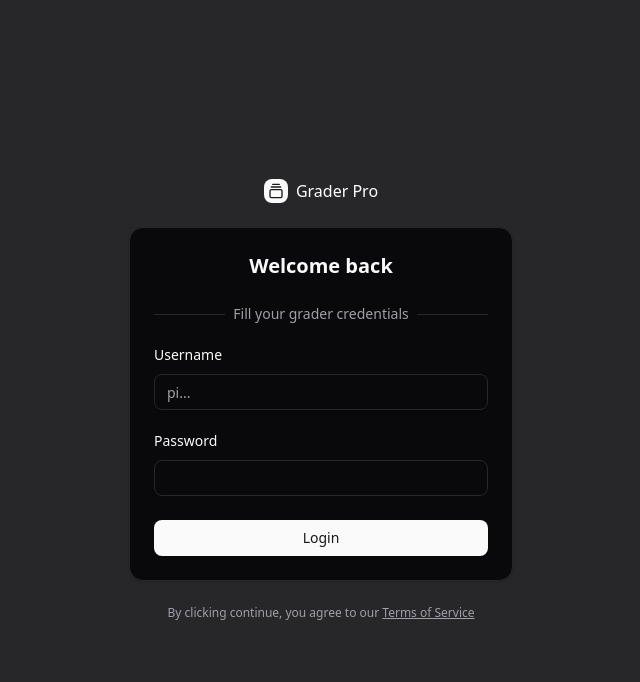
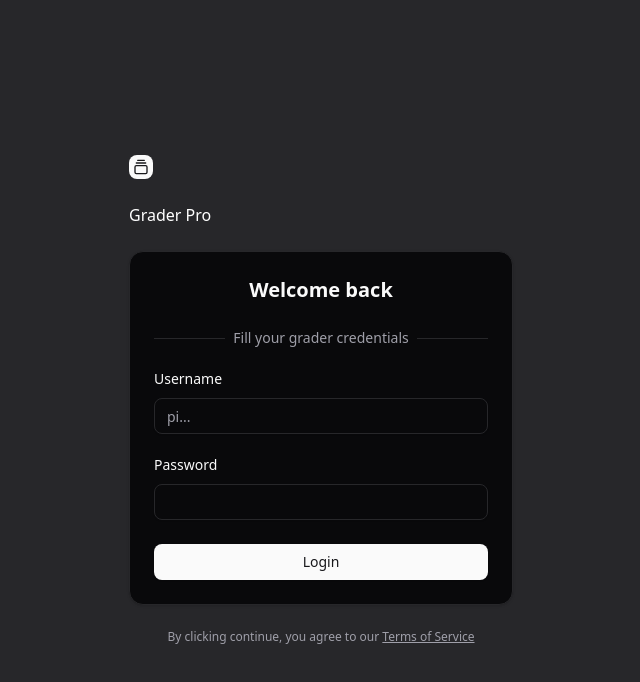
Before and after one commit to kostassagma/grader-pro, a React (Vite) app in the folder frontend/: page / in a window 1280 px wide. Shown: the top 682 px of the page, without its empty margins (319-959 px from the left). Built offline with nearby package versions, Linux system fonts and the light colour scheme.

Commit message:
removing a tag from homepage

```diff
--- a/frontend/src/pages/index.tsx
+++ b/frontend/src/pages/index.tsx
@@ -5,12 +5,10 @@ export default function LandingPage() {
   return (
     <div className="flex min-h-svh flex-col items-center justify-center gap-6 bg-muted p-6 md:p-10">
       <div className="flex w-full max-w-sm flex-col gap-6">
-        <a href="#" className="flex items-center gap-2 self-center font-medium">
-          <div className="flex h-6 w-6 items-center justify-center rounded-md bg-primary text-primary-foreground">
-            <GalleryVerticalEnd className="size-4" />
-          </div>
-          Grader Pro
-        </a>
+        <div className="flex h-6 w-6 items-center justify-center rounded-md bg-primary text-primary-foreground">
+          <GalleryVerticalEnd className="size-4" />
+        </div>
+        Grader Pro
         <LoginForm />
       </div>
     </div>
```
